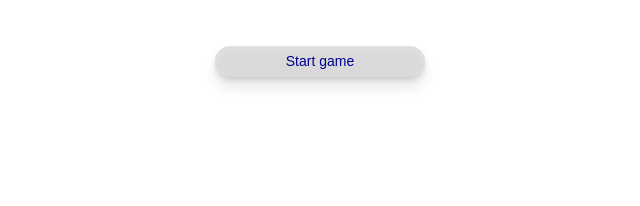
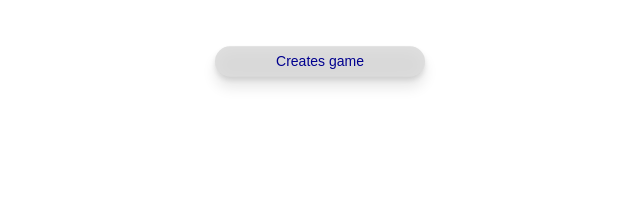
Before and after one commit to alexfratiman/Planning-Poker, a plain HTML site: page LandingPage.html in a window 1280 px wide. Shown: the part 324-530 px from the top of the page, 320-960 px from the left. Drawn offline with nearby package versions, Linux system fonts and the light colour scheme.

Commit message:
changed the button text from start to create

```diff
--- a/LandingPage.html
+++ b/LandingPage.html
@@ -21,7 +21,7 @@
     </div>
 
     <div id="start">
-        <button type="button" id="start-button">Start game</button>
+        <button type="button" id="start-button">Creates game</button>
     </div>
 
     <div id="about">
```
